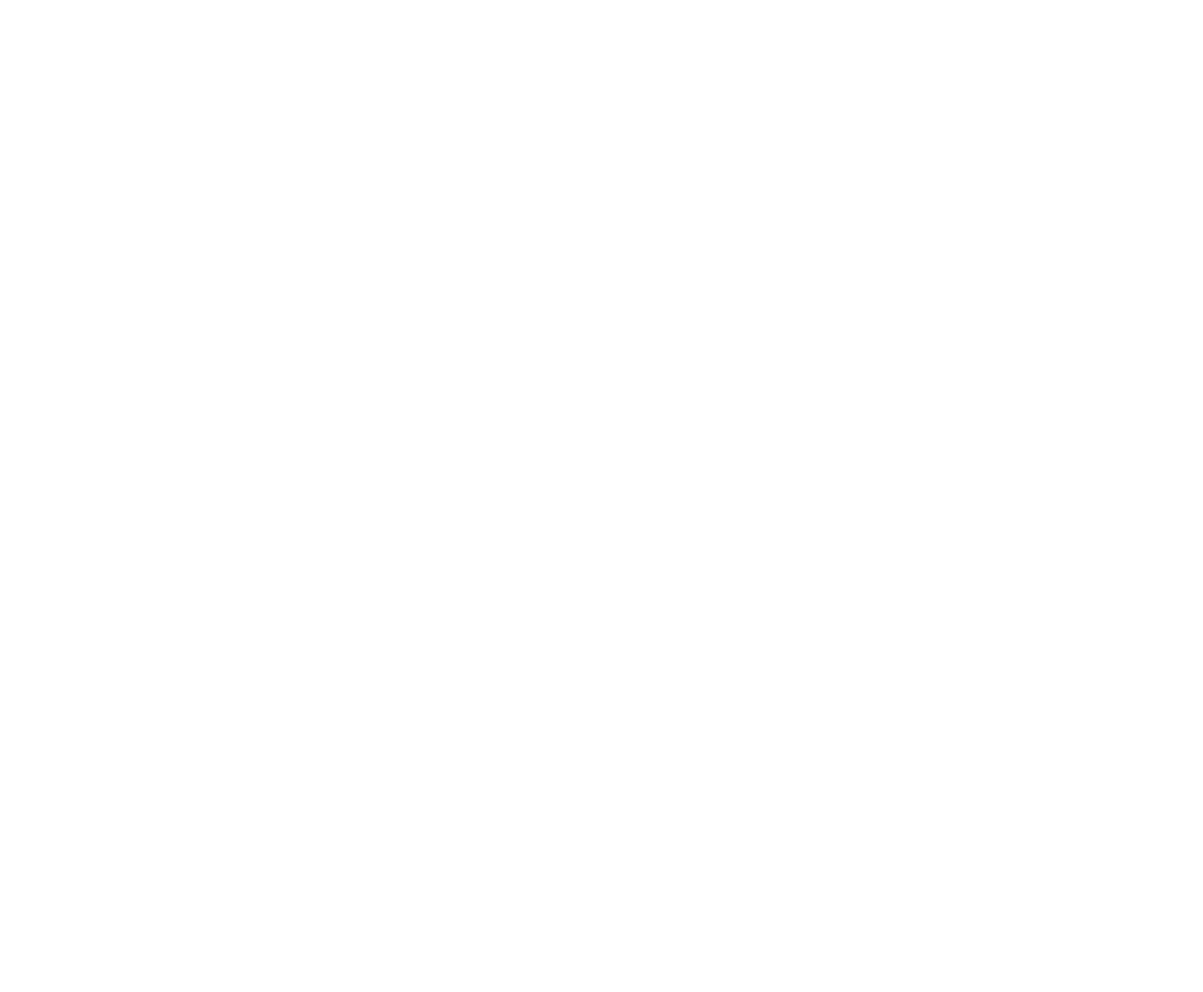
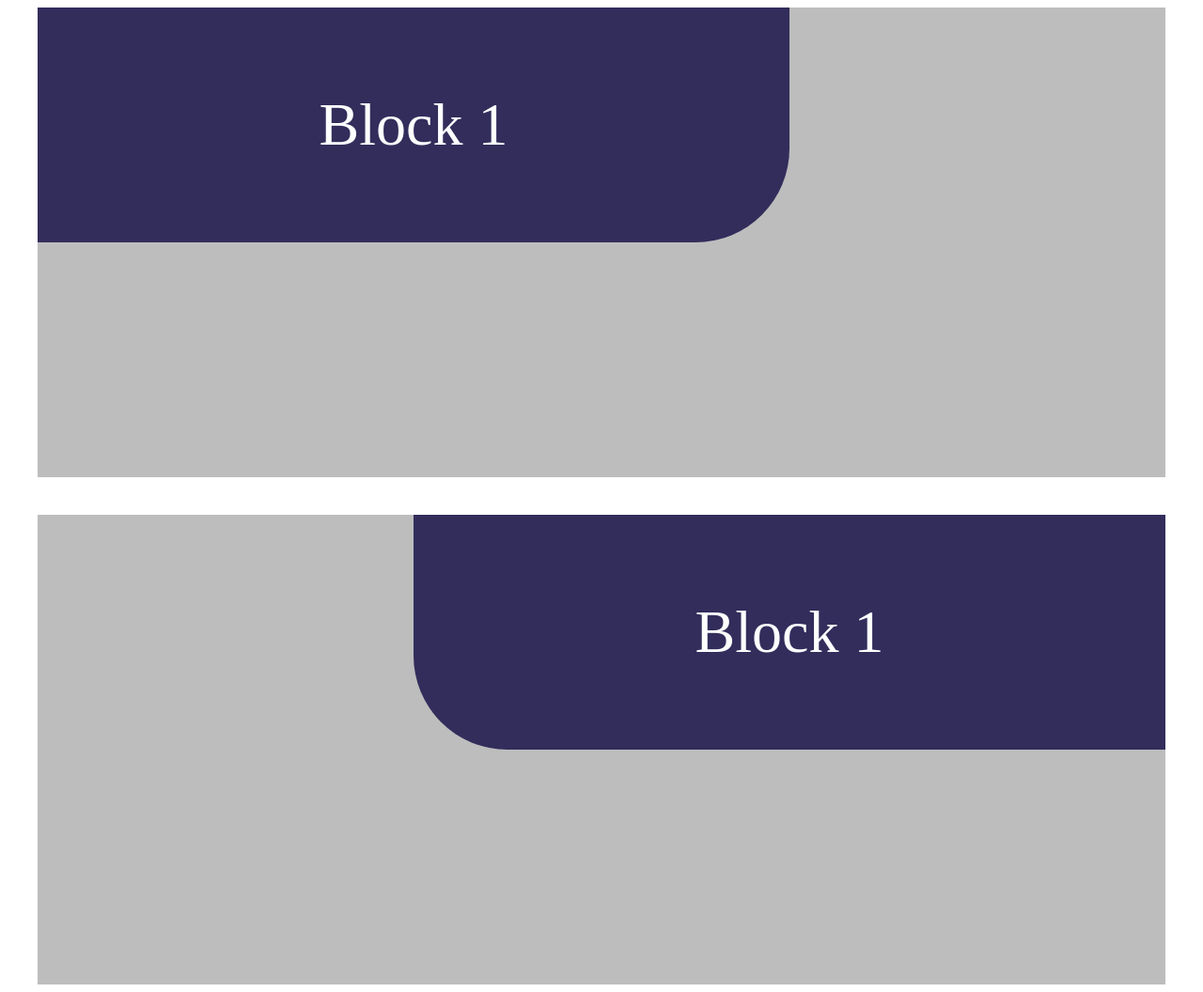
Before and after one commit to DamiyanStas/DZ_First, a plain HTML site: page index.html in a window 1280 px wide. Shown: the whole page at 94% size. Before the commit the page ends 800 px from the top, so only its background shows below. Drawn offline with Linux system fonts and the light colour scheme.

Commit message:
Добавлены два контейнера в мэйн и к ним стили.

```diff
--- a/index.html
+++ b/index.html
@@ -8,7 +8,16 @@
 </head>
 <body>
     <header></header>
-    <main></main>
+
+    <main>
+        <div class="container-1">
+            <div class="fon-1">Block 1</div>
+        </div>
+        <div class="container-2">
+            <div class="fon-2">Block 1</div>
+        </div>
+    </main>
+
     <footer></footer>
 </body>
 </html>
--- a/styles.css
+++ b/styles.css
@@ -0,0 +1,43 @@
+main{
+    display: grid;
+    justify-content: center;
+    gap: 40px;
+}
+
+.container-1{
+    background-color: #bdbdbd;
+    height: 500px;
+    width: 1200px;
+}
+
+.fon-1{
+    display: flex;
+    justify-content: center;
+    align-items: center;
+    background-color: #322d5b;
+    color: #ffffff;
+    height: 250px;
+    width: 800px;
+    font-size: 64px;
+    border-end-end-radius: 100px;
+}
+
+.container-2{
+    display: flex;
+    justify-content: flex-end;
+    background-color: #bdbdbd;
+    height: 500px;
+    width: 1200px;
+}
+
+.fon-2{
+    display: flex;
+    justify-content: center;
+    align-items: center;
+    background-color: #322d5b;
+    color: #ffffff;
+    height: 250px;
+    width: 800px;
+    font-size: 64px;
+    border-end-start-radius: 100px;
+}
```
